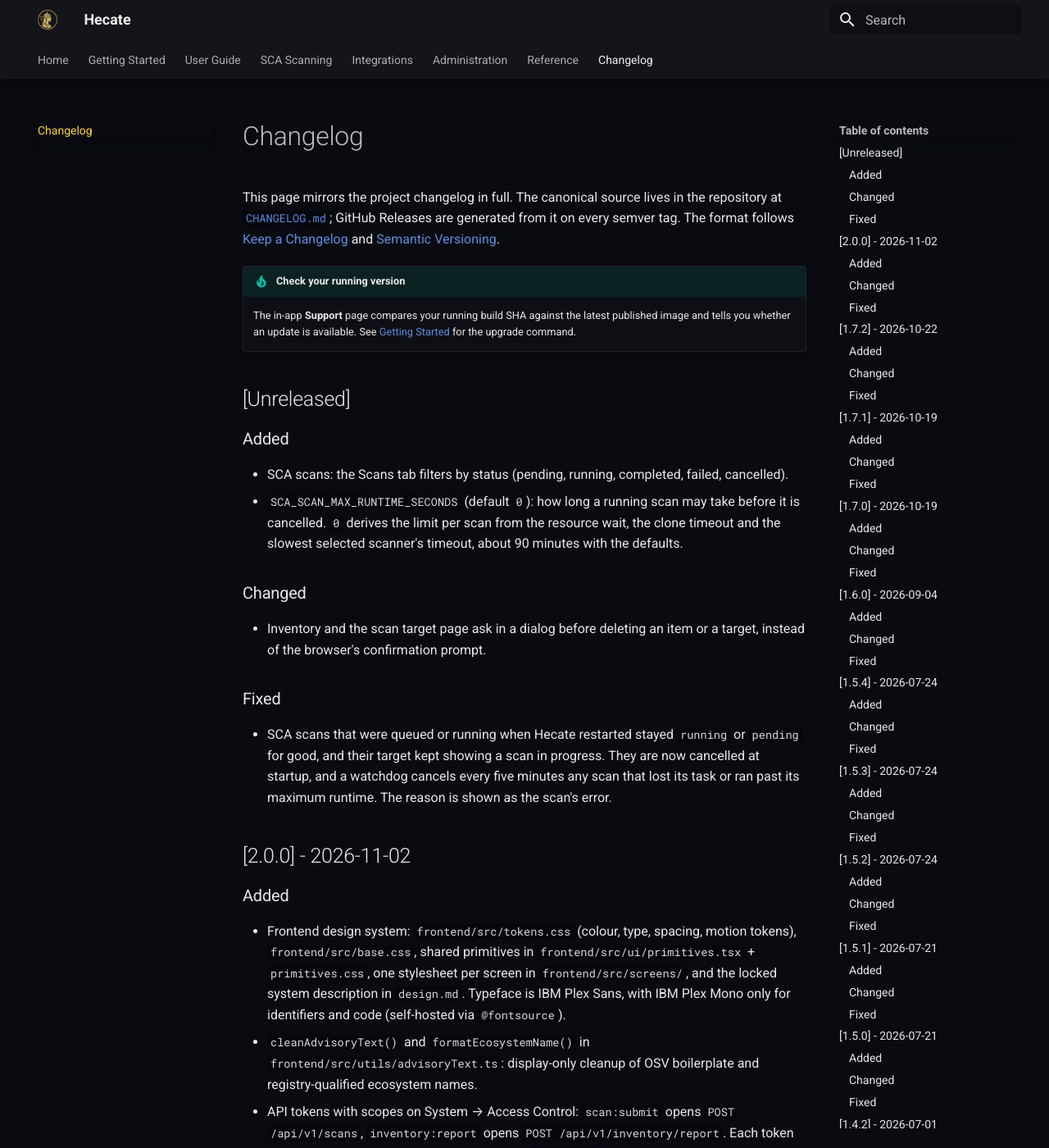
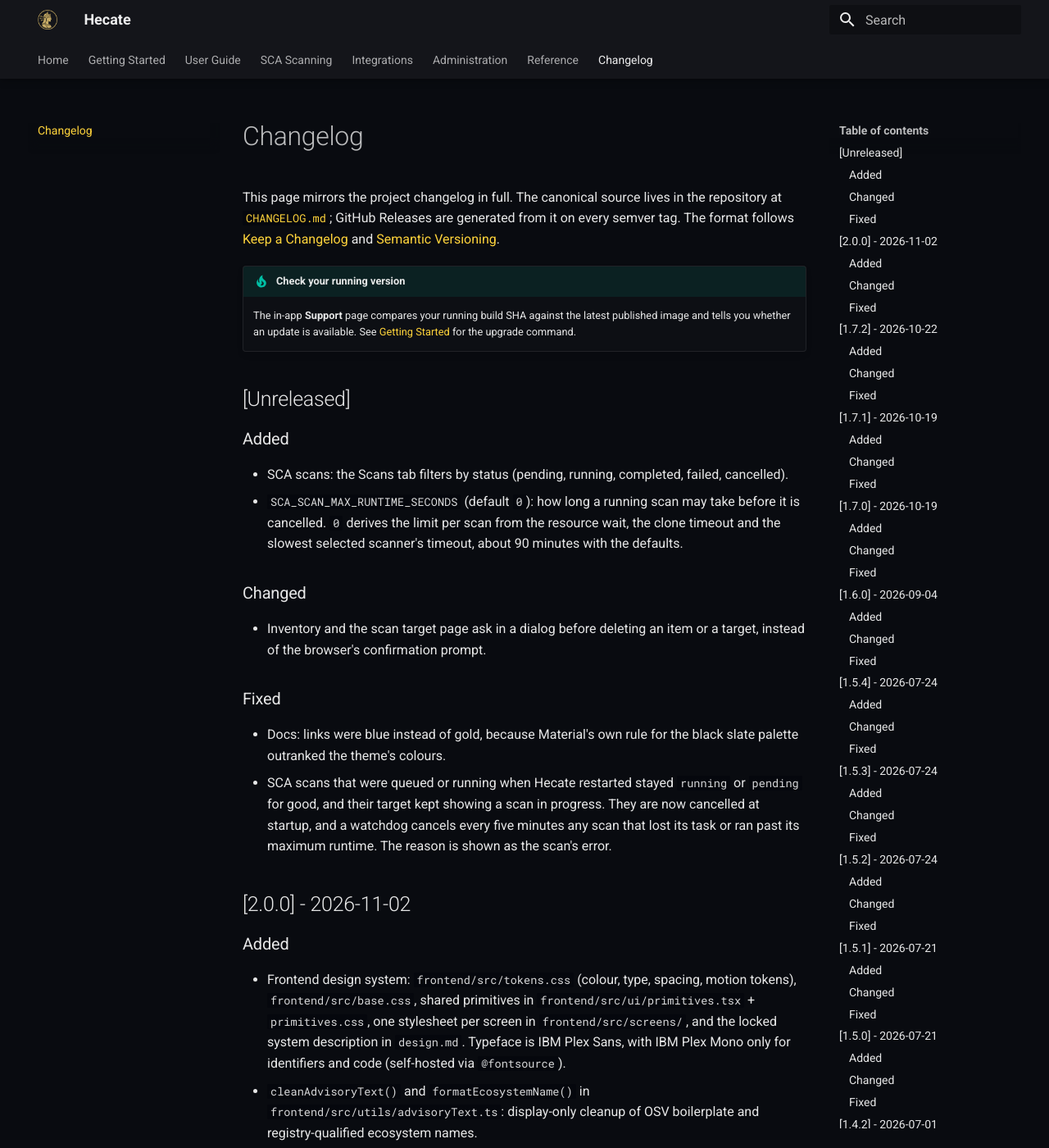
Before and after one commit to 0x3e4/hecate, an MkDocs documentation site: the page built from docs/changelog.md, in a window 1280 px wide and 1400 px high. Shown: the whole window at 82% size. Built offline with MkDocs 1.6.1 and Material for MkDocs 9.7.7, drawn with Linux system fonts in a browser that asks for light colours.

Commit message:
fix(docs): show links in gold, as the theme intends
Material's rule for the black slate palette sets the link colour with two
attributes and outranked the theme's one-attribute selector, so links
were blue. The theme now matches its specificity.

```diff
--- a/docs/assets/extra.css
+++ b/docs/assets/extra.css
@@ -1,6 +1,9 @@
 /* Hecate docs theme — match the app's gold + near-black/grey palette.
    App tokens: background #090b10, surfaces #05070d/#080a12, gold accent #ffd43b. */
 
+/* Two attributes, like Material's own slate + black rule, which otherwise
+   wins and turns links blue. */
+[data-md-color-scheme="slate"][data-md-color-primary="black"],
 [data-md-color-scheme="slate"] {
   /* Header / primary: dark grey bar with light text (the app header is dark, not gold). */
   --md-primary-fg-color: #0b0d14;
--- a/docs/changelog.md
+++ b/docs/changelog.md
@@ -24,6 +24,7 @@ generated from it on every semver tag. The format follows
 
 ### Fixed
 
+- Docs: links were blue instead of gold, because Material's own rule for the black slate palette outranked the theme's colours.
 - SCA scans that were queued or running when Hecate restarted stayed `running` or `pending` for good, and their target kept showing a scan in progress. They are now cancelled at startup, and a watchdog cancels every five minutes any scan that lost its task or ran past its maximum runtime. The reason is shown as the scan's error.
 
 ## [2.0.0] - 2026-11-02
```
Also changed, not shown: CHANGELOG.md (+1 -0 lines).
